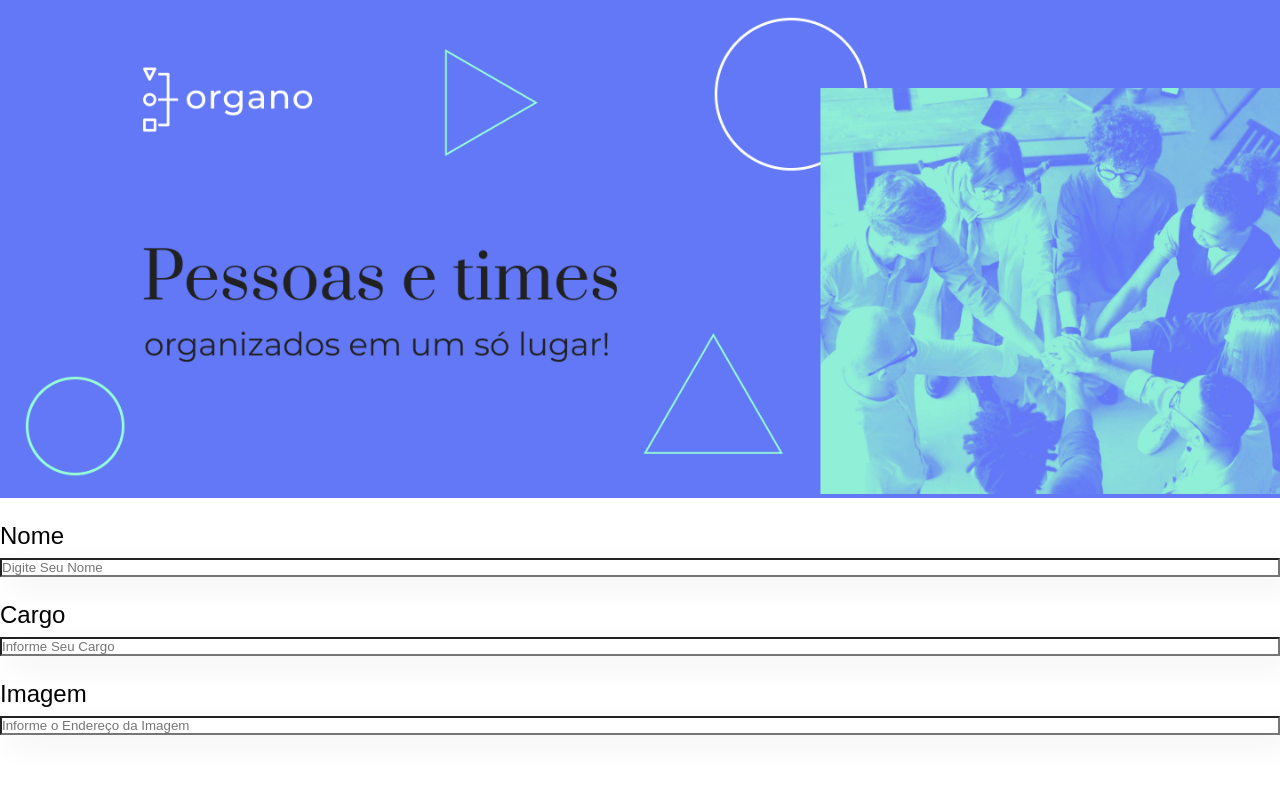
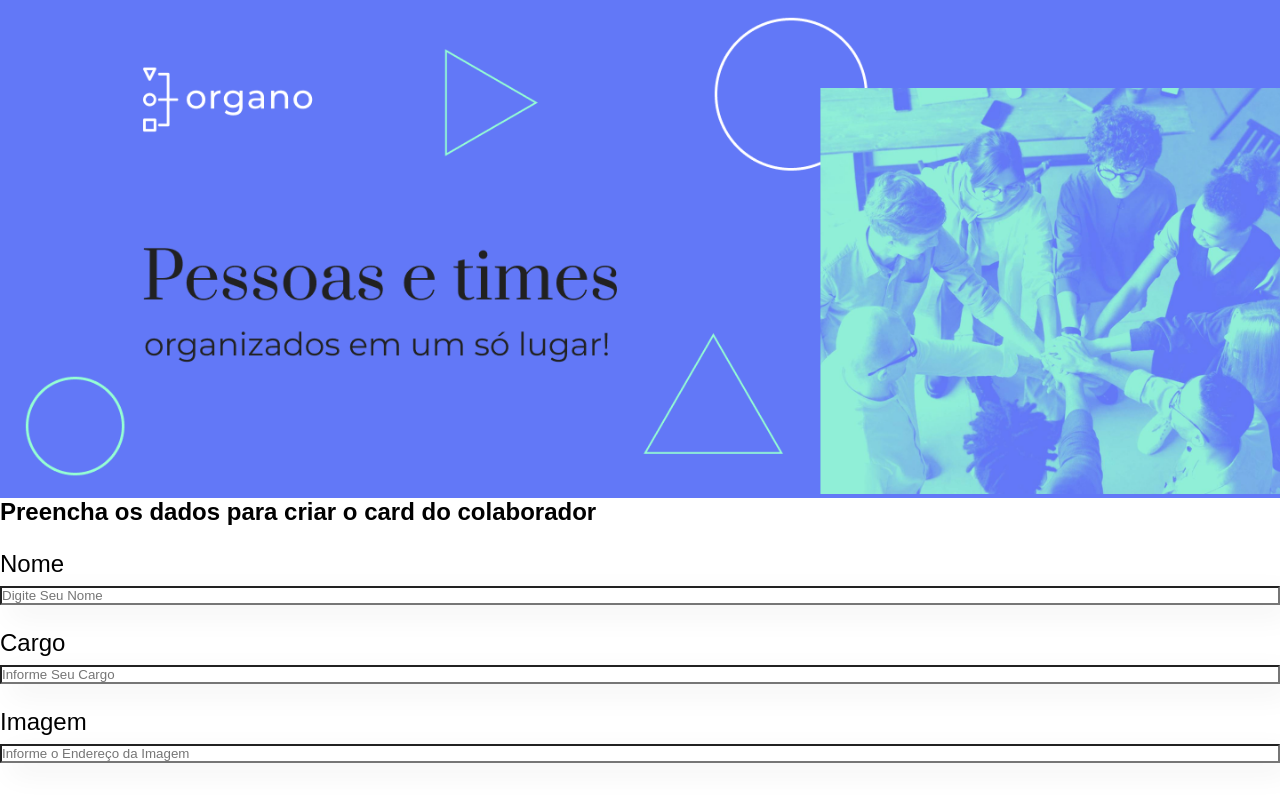
Before and after one commit to charlesanderson25/organo, a React (Vite) app: page / in a window 1280 px wide. Built offline with nearby package versions, Linux system fonts and the light colour scheme.

Commit message:
Add component Form

```diff
--- a/src/App.tsx
+++ b/src/App.tsx
@@ -1,15 +1,14 @@
 import "./App.css";
 import Banner from "./components/Banner";
-import InputField from "./components/Input";
+import  FormOrgano from "./components/Form";
+
 
 function App() {
   return (
     <>
       <div className="App">
         <Banner />
-        <InputField label="Nome" placeholder="Digite Seu Nome" />
-        <InputField label="Cargo" placeholder="Informe Seu Cargo"/>
-        <InputField label="Imagem" placeholder="Informe o Endereço da Imagem" />
+        <FormOrgano />
       </div>
     </>
   );
--- /dev/null
+++ b/src/components/Form.tsx
@@ -0,0 +1,14 @@
+import InputField from "./Input";
+
+const FormOrgano = () => {
+    return (
+        <div>
+            <h2>Preencha os dados para criar o card do colaborador</h2>
+            <InputField label="Nome" placeholder="Digite Seu Nome" />
+            <InputField label="Cargo" placeholder="Informe Seu Cargo"/>
+            <InputField label="Imagem" placeholder="Informe o Endereço da Imagem" />
+        </div>
+    )
+}
+
+export default FormOrgano;
```
Also changed, not shown: src/components/Input.tsx (line endings or trailing spaces).
